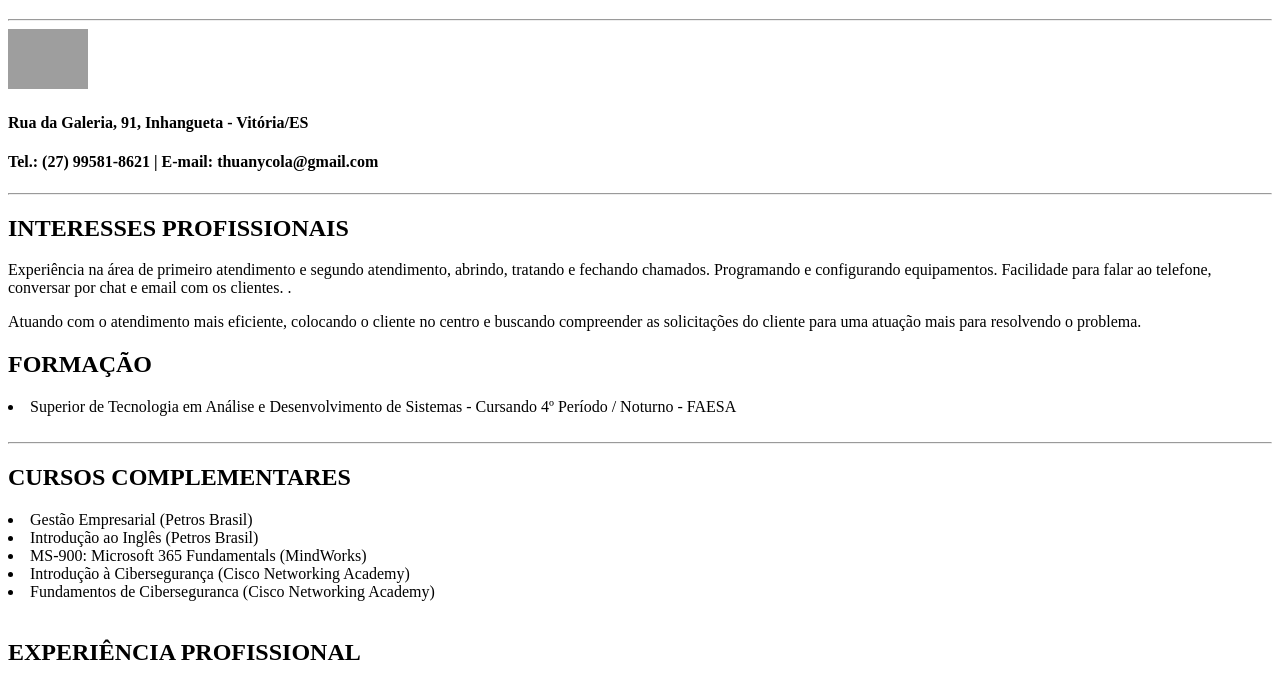
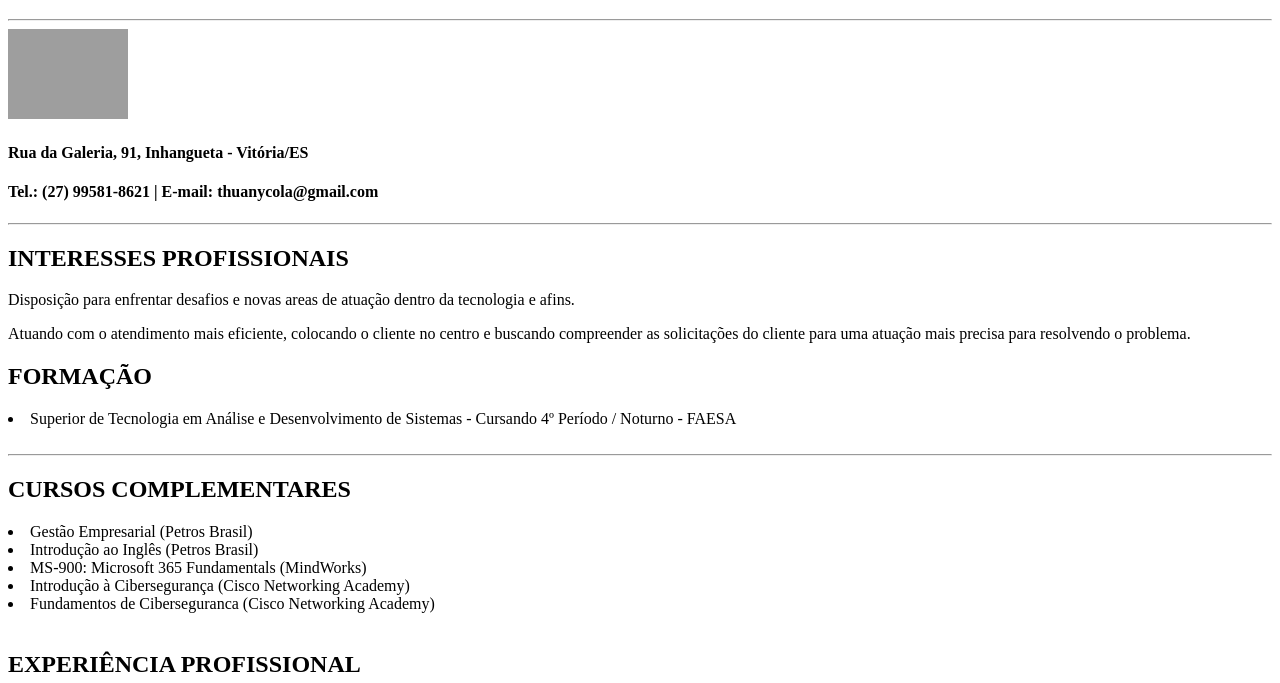
Before and after one commit to thuanycs/Curriculo, a plain HTML site: page index.html in a window 1280 px wide. Shown: the part 61-744 px from the top of the page. Drawn offline with Linux system fonts and the light colour scheme; grey boxes are pictures that could not be loaded.

Commit message:
Add files via upload
Novo

```diff
--- a/index.html
+++ b/index.html
@@ -14,7 +14,7 @@
     <hr>
     </hr>
 
-    <img width="80px" src="./assets/img/foto de perfil.jpg" alt="">
+    <img width="120px" src="./assets/img/foto de perfil.jpg" alt="">
 
     <div>
         <h4>Rua da Galeria, 91, Inhangueta - Vitória/ES</h4>
@@ -26,13 +26,11 @@
 
     <h2>INTERESSES PROFISSIONAIS</h2>
 
+    Disposição para enfrentar desafios e novas areas de atuação dentro da tecnologia e afins.
 
-    Experiência na área de primeiro atendimento e segundo atendimento, abrindo, tratando e fechando chamados.
-    Programando e configurando equipamentos. Facilidade para falar ao telefone, conversar por chat e email com os
-    clientes. .
     <p></p>
     Atuando com o atendimento mais eficiente, colocando o cliente no centro e buscando compreender as solicitações do
-    cliente para uma atuação mais para resolvendo o problema.<br>
+    cliente para uma atuação mais precisa para resolvendo o problema.<br>
 
     <h2>FORMAÇÃO</h2>
 
```
